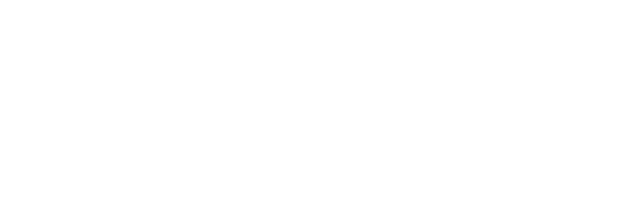
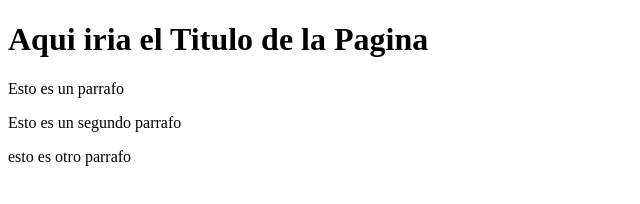
Before and after one commit to jorgarmo/Proyecto-web-empresa-C, a plain HTML site: page index.html in a window 1280 px wide. Shown: the whole page, without its empty margins (0-640 px from the left). Drawn offline with Linux system fonts and the light colour scheme.

Commit message:
Update index.html

```diff
--- a/index.html
+++ b/index.html
@@ -5,10 +5,12 @@
     <meta name="viewport" content="width=device-width, initial-scale=1.0">
     <title>Document</title>
 </head>
-    <style href="miEstilo.css">
+
 <body>
     <h1>Aqui iria el Titulo de la Pagina</h1>
     <p>Esto es un parrafo</p>
     <p>Esto es un segundo parrafo</p>
+    <p>esto es otro parrafo
+        </p>
 </body>
 </html>
```
